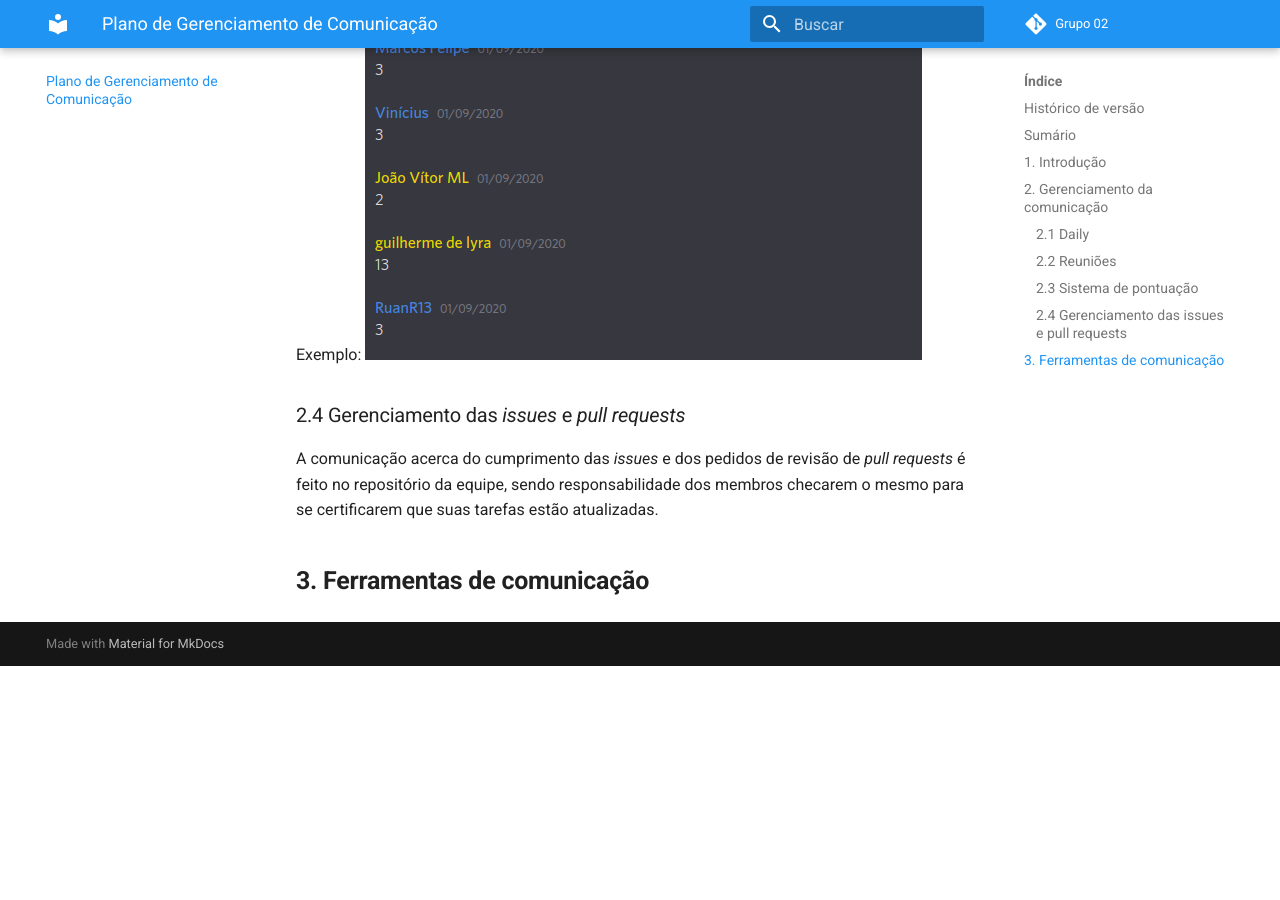
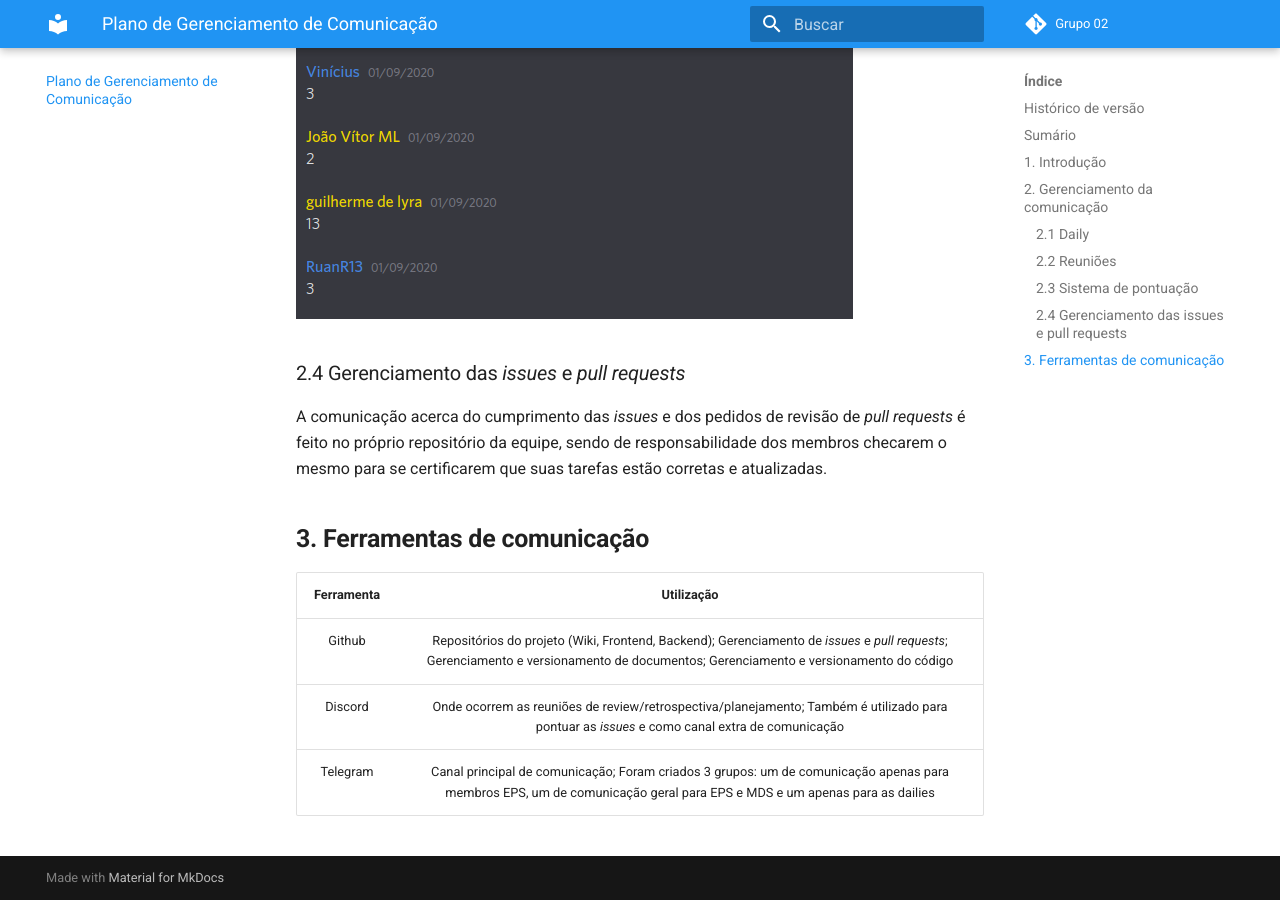
Before and after one commit to fga-eps-mds/2020.1-GaiaDex-wiki, an MkDocs documentation site: the page built from docs/communication_plan/communication_plan.md, in a window 1280 px wide and 900 px high, scrolled down 2136 px. Built offline with MkDocs 1.6.1 and Material for MkDocs 9.7.7, drawn with Linux system fonts in a browser that asks for light colours; comment, search, counter and statistics services are not loaded; old or Windows-style settings are respelled for this version of MkDocs; before the commit the page ends 2802 px from its top, so only the background shows below that.

Commit message:
Fix minor erros.

```diff
--- a/docs/communication_plan/communication_plan.md
+++ b/docs/communication_plan/communication_plan.md
@@ -31,8 +31,7 @@ Como o próprio nome diz, elas são feitas diariamente, por volta das 21h, com c
 * O que fiz hoje?
 * Quais foram os problemas que encontrei?
 * O que pretendo fazer amanhã?
-
-Exemplo:
+<br>
 
 ![](img/daily.jpg)
 
@@ -50,12 +49,18 @@ Também nessa reunião podemos planejar nossa próxima sprint, separando as tare
 
 Para pontuar as *issues* na reunião de planejamento, todos colocam a pontuação que acreditam justa para cada *issue* e debatemos até encontrarmos um consenso. Na falta do mesmo, escolhemos a pontuação que foi a mais votada.
 <br>
-Exemplo:
 ![](img/pontuacao.png)
 
 ### 2.4 Gerenciamento das *issues* e *pull requests*
 
-A comunicação acerca do cumprimento das *issues* e dos pedidos de revisão de *pull requests* é feito no repositório da equipe, sendo responsabilidade dos membros checarem o mesmo para se certificarem que suas tarefas estão atualizadas.
+A comunicação acerca do cumprimento das *issues* e dos pedidos de revisão de *pull requests* é feito no próprio repositório da equipe, sendo de responsabilidade dos membros checarem o mesmo para se certificarem que suas tarefas estão corretas e atualizadas.
 <br>
 
+
 ## **3. Ferramentas de comunicação**
+
+| Ferramenta | Utilização |
+|    :-:     |     :-:    |
+|   Github    |     Repositórios do projeto (Wiki, Frontend, Backend); Gerenciamento de *issues* e *pull requests*; Gerenciamento e versionamento  de documentos; Gerenciamento e versionamento do código   |
+|   Discord     |   Onde ocorrem as reuniões de review/retrospectiva/planejamento; Também é utilizado para pontuar as *issues* e como canal extra de comunicação         |
+|   Telegram    |   Canal principal de comunicação; Foram criados 3 grupos: um de comunicação apenas para membros EPS, um de comunicação geral para EPS e MDS e um apenas para as dailies   |
```
